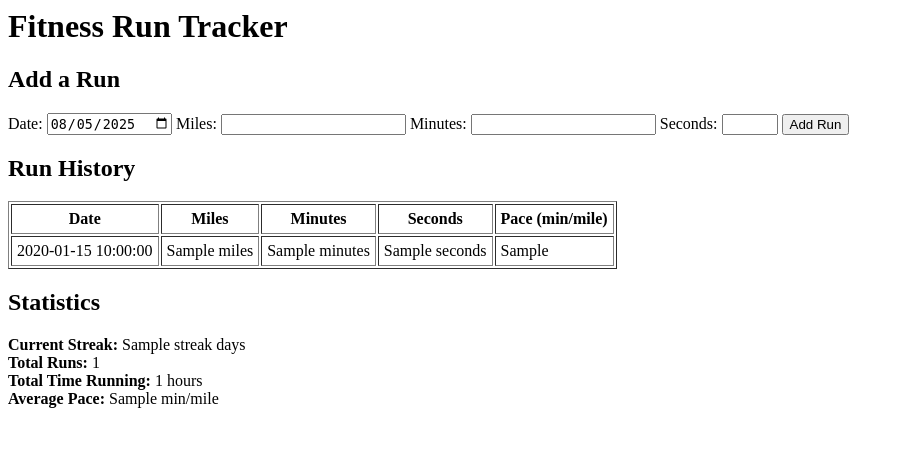
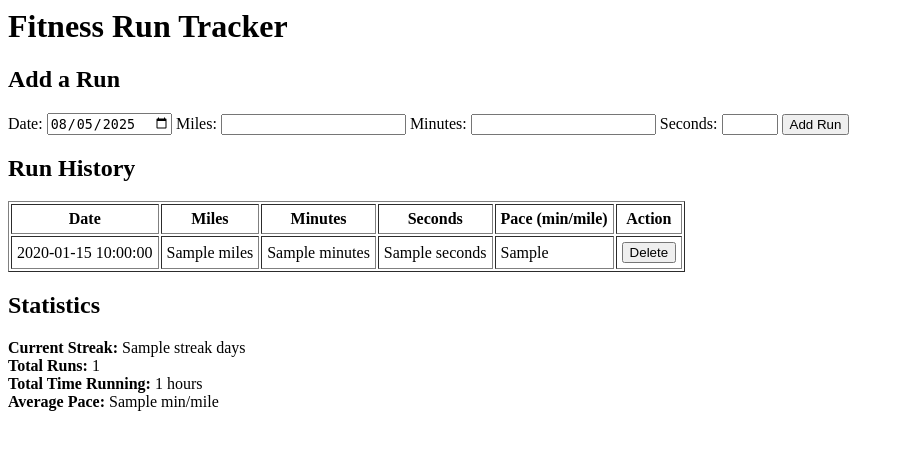
Before and after one commit to joscashon/cs85-module6b-mvcapp, a PHP site: template Views/run_view.php in a window 1280 px wide. Shown: the top 450 px of the page, without its empty margins (0-904 px from the left). Run offline with PHP 8.4, Linux system fonts and the light colour scheme; the template is opened without the code that fills it: most values are stand-ins (such as "Sample title", 1, 10 or a date in 2020).

Commit message:
Added delete button for each run

```diff
--- a/Views/run_view.php
+++ b/Views/run_view.php
@@ -15,7 +15,9 @@
         <th>Minutes</th>
         <th>Seconds</th>
         <th>Pace (min/mile)</th>
+        <th>Action</th>
     </tr>
+    <?php $i = 0; ?>
     <?php foreach ($run->runs as $r): ?>
     <tr>
         <td><?= htmlspecialchars($r['date']) ?></td>
@@ -23,8 +25,13 @@
         <td><?= htmlspecialchars($r['minutes']) ?></td>
         <td><?= htmlspecialchars($r['seconds']) ?></td>
         <td><?= htmlspecialchars($run->paceForRun($r)) ?></td>
+        <td>
+            <form method="post" style="display:inline;">
+                <button type="submit" name="delete" value="<?= $i ?>">Delete</button>
+            </form>
+        </td>
     </tr>
-    <?php endforeach; ?>
+    <?php $i++; endforeach; ?>
 </table>
 
 <h2>Statistics</h2>
```
Also changed, not shown: src/Controllers/RunController.php (+10 -2 lines).
